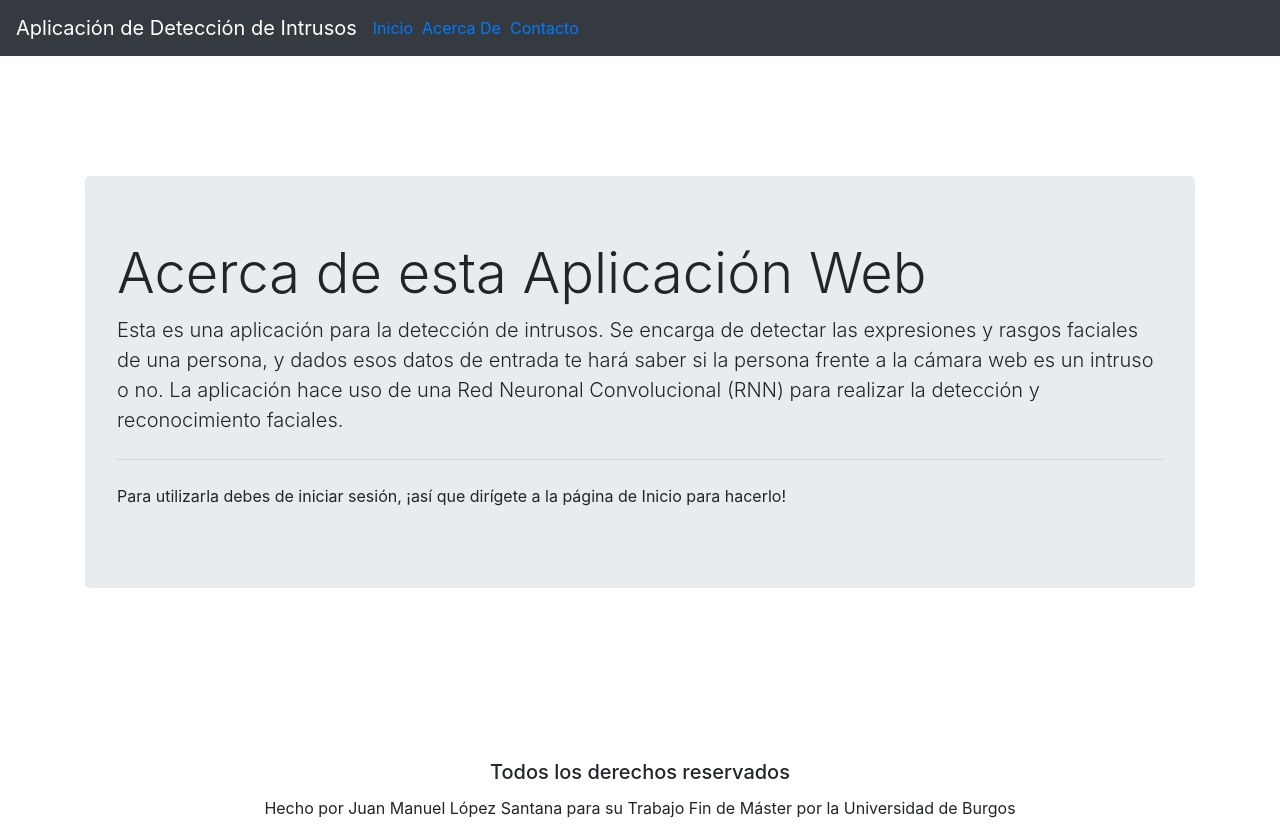
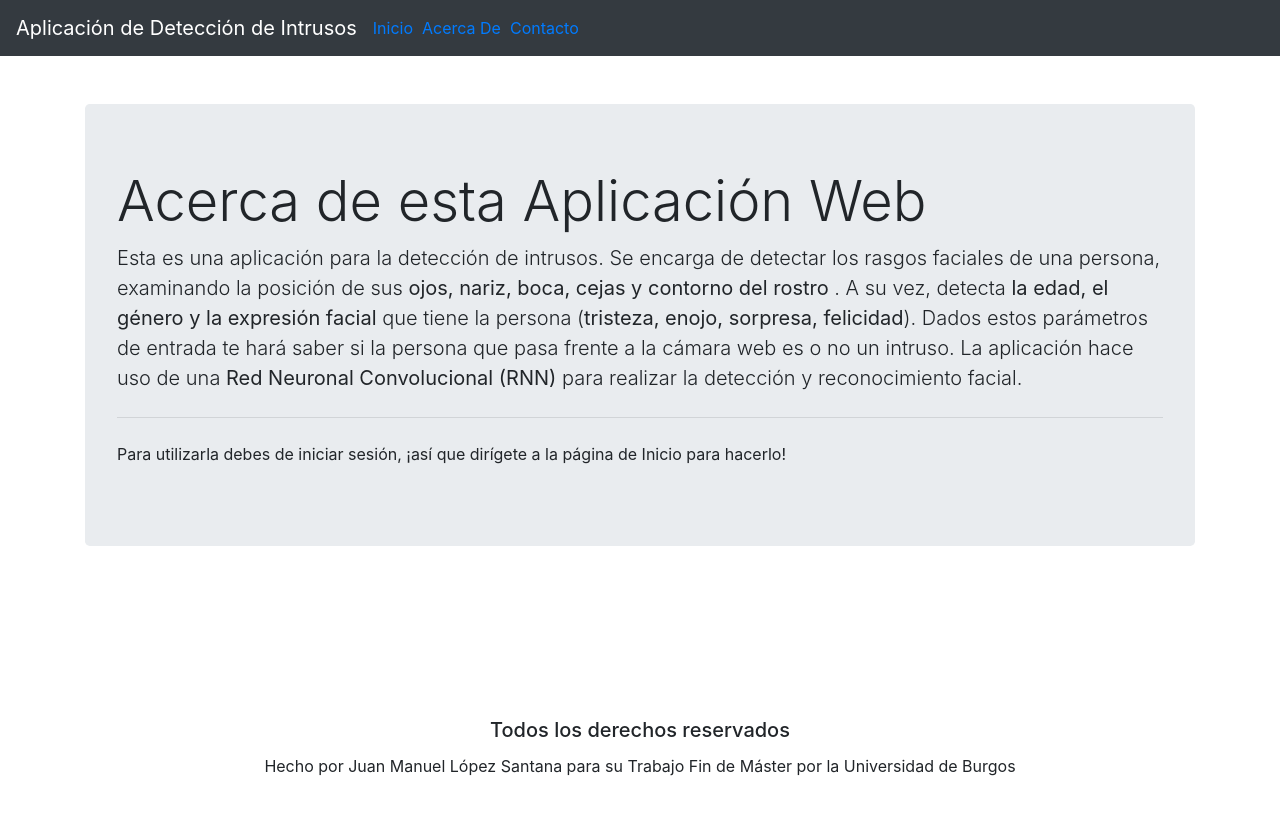
Before and after one commit to juanma77/mt-app, a React (Create React App) app: page /about in a window 1280 px wide. After the commit the page ends 800 px from the top, so only its background shows below. Built offline with nearby package versions, Linux system fonts and the light colour scheme.

Commit message:
added bold text

```diff
--- a/src/pages/about.js
+++ b/src/pages/about.js
@@ -1,12 +1,13 @@
 const About = () => {
     return (
         <>
-           <br/><br/><br/><br/><br/>
+           <br/><br/>
            <div className="container">
             <div className="jumbotron">
                 <h1 className="display-4">Acerca de esta Aplicación Web</h1>
-                <p className="lead">Esta es una aplicación para la detección de intrusos. Se encarga de detectar las expresiones y rasgos faciales de una persona, y dados esos datos de entrada te hará saber si la persona frente a la cámara web es un intruso o no.
-                La aplicación hace uso de una Red Neuronal Convolucional (RNN) para realizar la detección y reconocimiento faciales. </p>
+                <p className="lead">Esta es una aplicación para la detección de intrusos. Se encarga de detectar los rasgos faciales de una persona, examinando la posición de sus <b>ojos, nariz, boca, cejas y contorno del rostro </b>.
+                A su vez, detecta <b>la edad, el género y la expresión facial</b> que tiene la persona (<b>tristeza, enojo, sorpresa, felicidad</b>). Dados estos parámetros de entrada te hará saber si la persona que pasa frente a la cámara web es o no un intruso.
+                La aplicación hace uso de una <b>Red Neuronal Convolucional (RNN) </b> para realizar la detección y reconocimiento facial. </p>
                 <hr className="my-4" />
                 <p>Para utilizarla debes de iniciar sesión, ¡así que dirígete a la página de Inicio para hacerlo!</p>
             </div>
```
